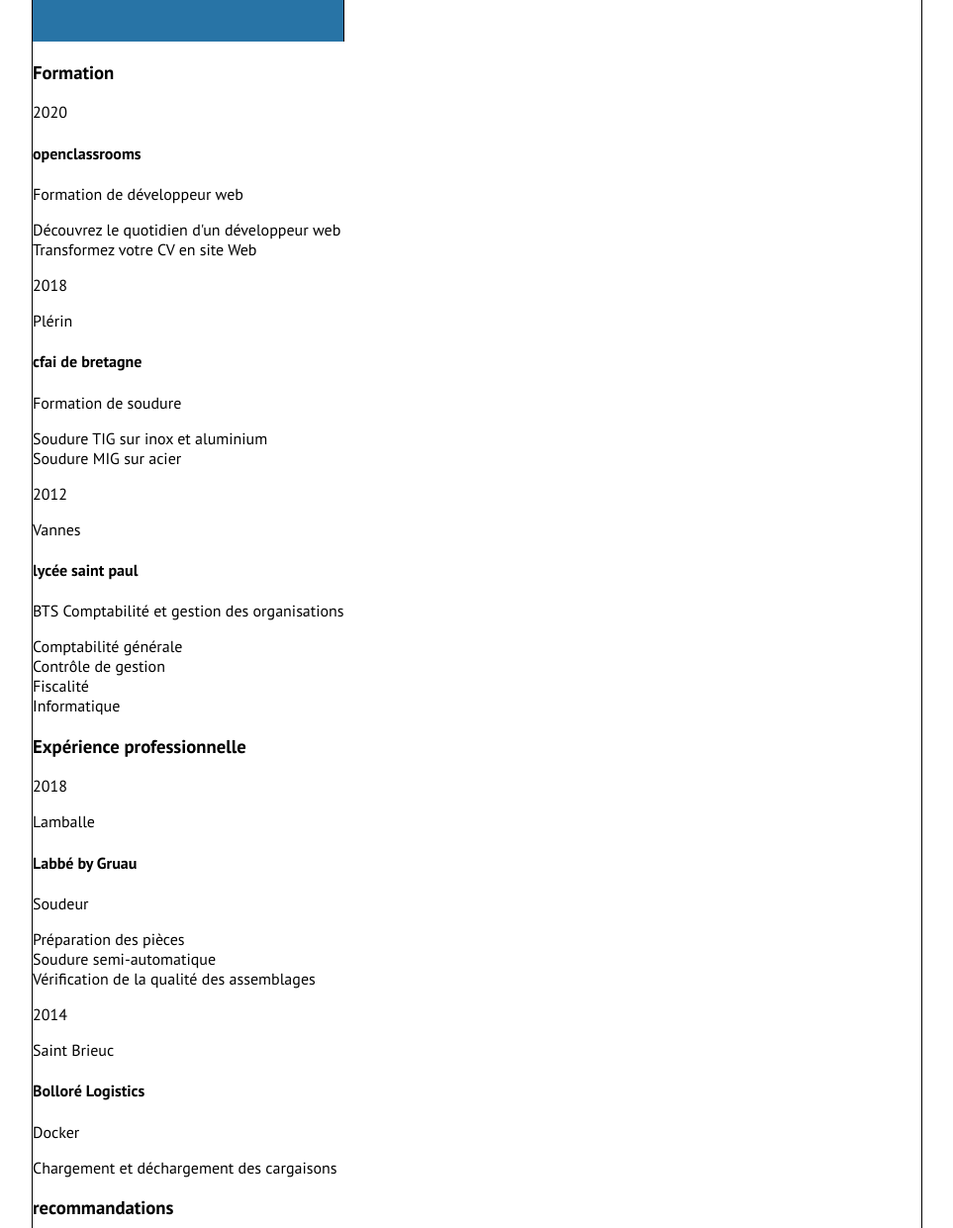
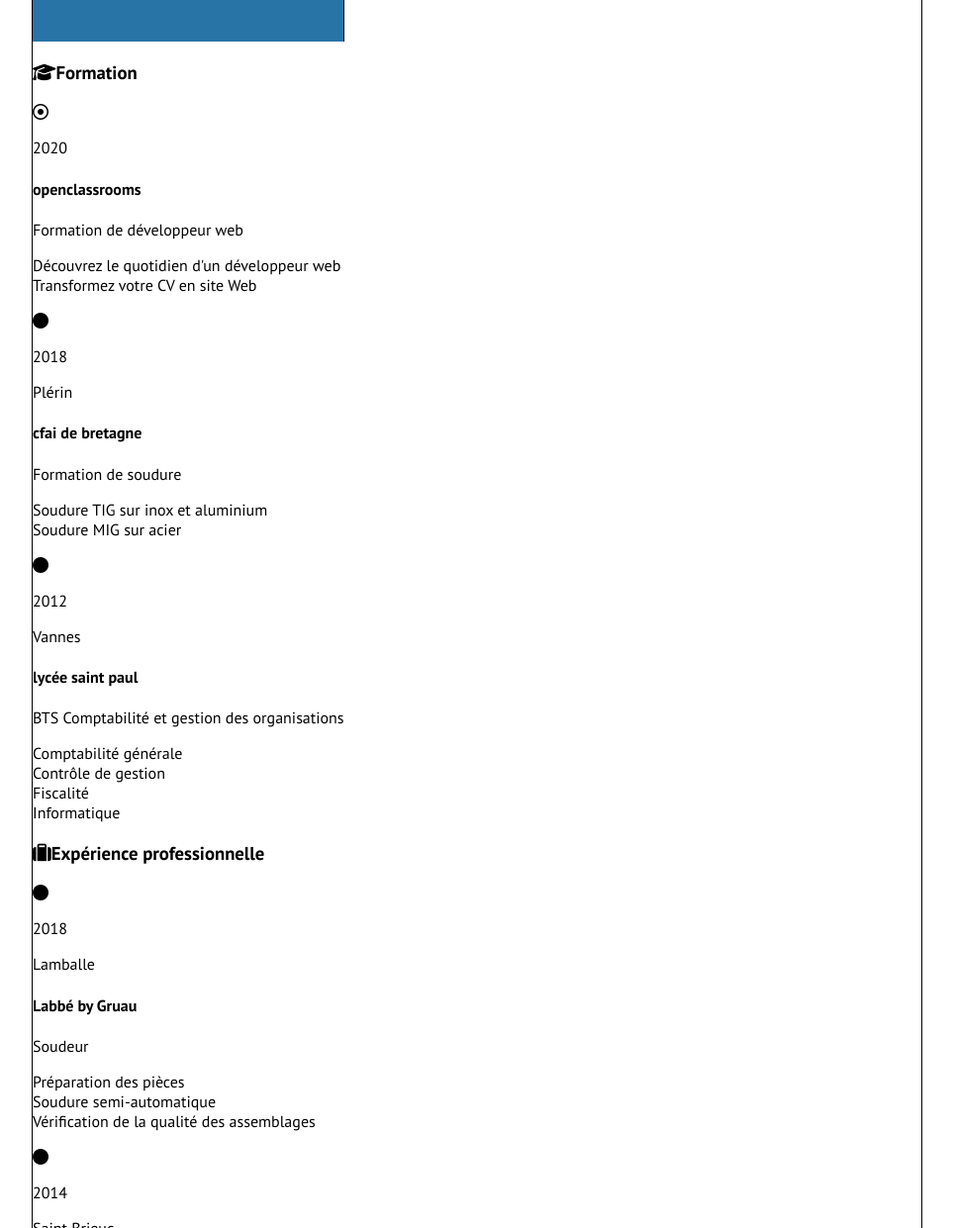
Before and after one commit to jmalassigne/CV-Malassigne-julien, a plain HTML site: page cv.html in a window 1280 px wide. Shown: the part 299-1540 px from the top of the page at 99% size, without its empty margins (158-1121 px from the left). Drawn offline with Linux system fonts and the light colour scheme.

Commit message:
HTML: integration des icones

```diff
--- a/cv.html
+++ b/cv.html
@@ -18,10 +18,10 @@
 			</div>
 		</header>
 		<div class="main">
-			<h3>Formation</h3>
+			<h3><i class="fas fa-graduation-cap"></i>Formation</h3>
 			<article>
 				<div class="puce">
-
+					<p><i class="far fa-dot-circle"></i></p>
 				</div>
 				<div class='date'>
 					<p>2020</p>
@@ -35,7 +35,7 @@
 			</article>
 			<article>
 				<div class="puce">
-
+					<p><i class="fas fa-circle"></i></p>
 				</div>
 				<div class='date'>
 					<p>2018</p>
@@ -50,7 +50,7 @@
 			</article>
 			<article>
 				<div class="puce">
-
+					<p><i class="fas fa-circle"></i></p>
 				</div>
 				<div class='date'>
 					<p>2012</p>
@@ -65,10 +65,10 @@
 				       Informatique</p>
 				</div>
 			</article>
-			<h3>Expérience professionnelle</h3>
+			<h3><i class="fas fa-suitcase"></i>Expérience professionnelle</h3>
 			<article>
 				<div class="puce">
-
+					<p><i class="fas fa-circle"></i></p>
 				</div>
 				<div class='date'>
 					<p>2018</p>
@@ -84,7 +84,7 @@
 			</article>
 			<article>
 				<div class="puce">
-
+					<p><i class="fas fa-circle"></i></p>
 				</div>
 				<div class='date'>
 					<p>2014</p>
@@ -96,7 +96,7 @@
 					<p>Chargement et déchargement des cargaisons</p>
 				</div>
 			</article>
-			<h3>recommandations</h3>
+			<h3><i class="fas fa-pencil-alt"></i>recommandations</h3>
 				<div class="reco">
 					<p>Mr ...<br>
 					   Intitulé du poste<br>
@@ -109,6 +109,7 @@
 					   Téléphone</br>
 					   Email</p>
 				</div>
+			</article>
 		</div>
 		<aside>
 			<h3>contact</h3>
@@ -123,7 +124,12 @@
 			<h3>à propos de moi</h3>
 				<p>Lorem ipsum dolor sit amet, consectetur adipiscing elit. Cras nec tortor ut turpis tempus placerat. Duis tempor lectus id aliquam consequat. Donec id metus auctor, euismod tellus vel, lobortis lectus. Nullam ullamcorper ex at tincidunt congue. Mauris sagittis nulla sit amet arcu placerat ornare. Vestibulum odio dui, dapibus nec pretium a, consequat tincidunt arcu. Nullam lacinia arcu ut sapien lobortis ullamcorper eu ut massa. Curabitur consequat posuere leo, sed euismod </p>
 			<h3>loisirs</h3>
+				<p><i class="fas fa-running"></i></p>
+				<p><i class="fas fa-book-open"></i></p>
+				<p><i class="fas fa-biking"></i></p>
 		</aside>
 	</div>
+	<script src="https://kit.fontawesome.com/18e82602f5.js" crossorigin="anonymous"></script>
+
 </body>
 </html>
```
